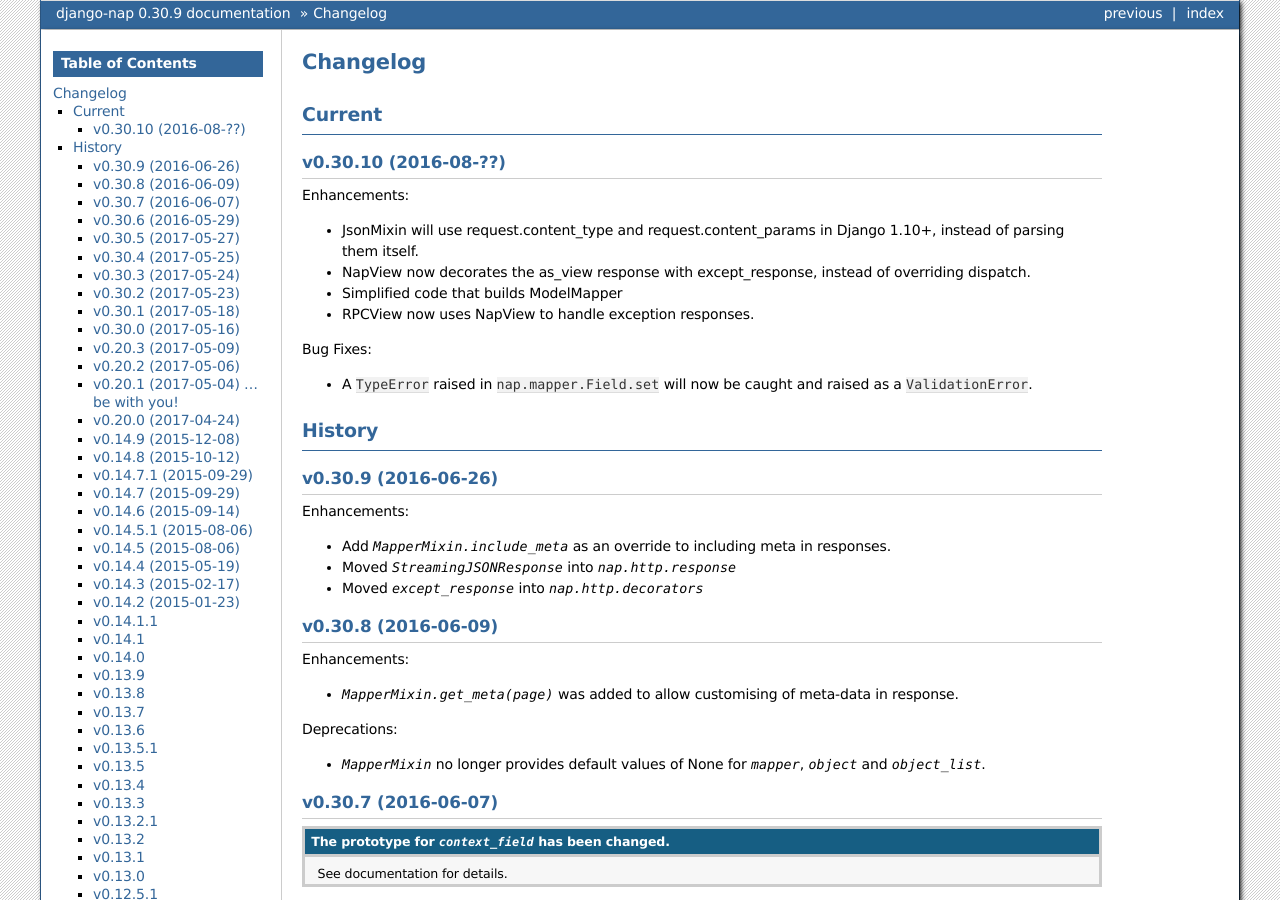
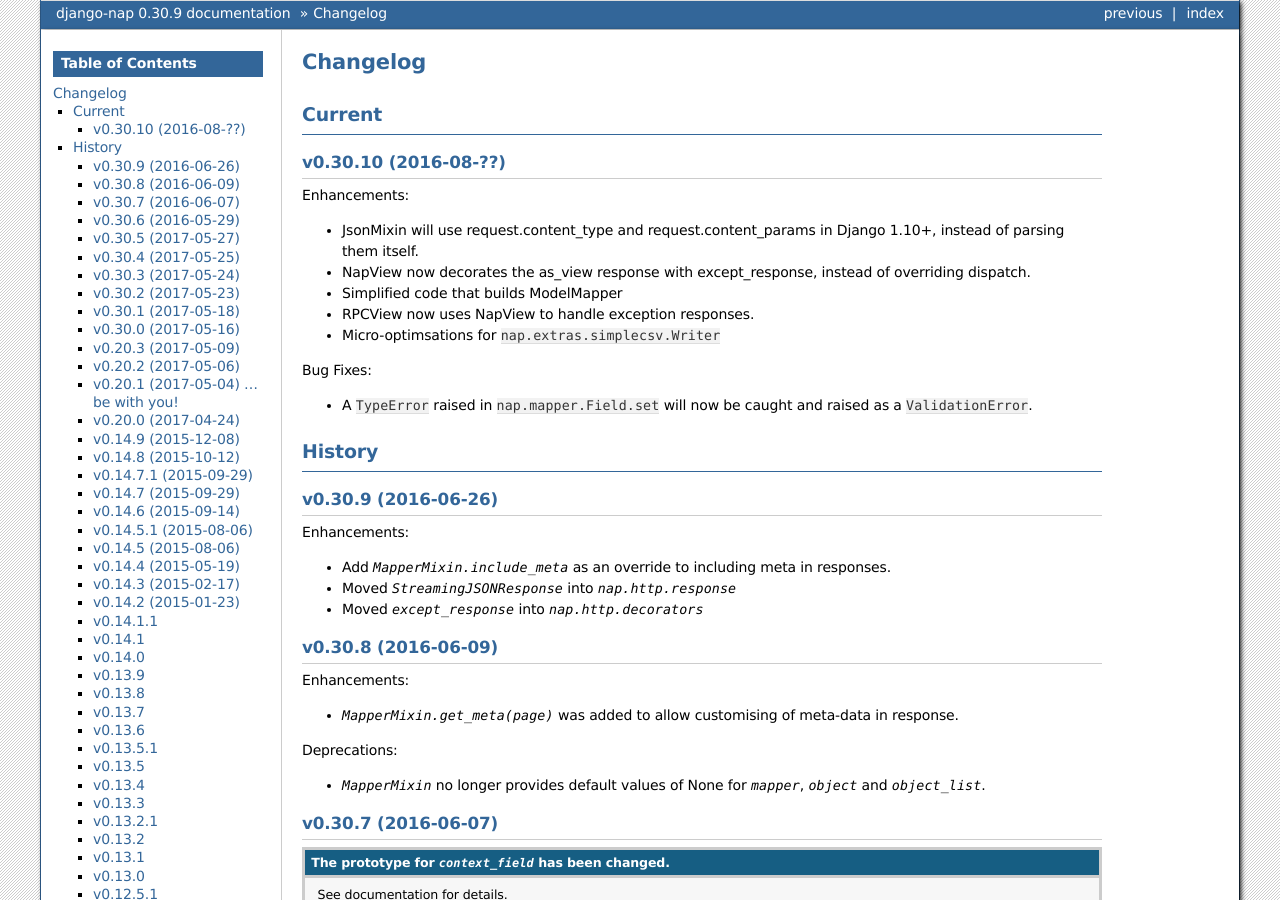
Before and after one commit to funkybob/django-nap, a Sphinx documentation site: the page built from docs/changelog.rst, in a window 1280 px wide and 900 px high. Built offline with Sphinx 7.4.7, drawn with Linux system fonts in a browser that asks for light colours.

Commit message:
Update changelog

```diff
--- a/docs/changelog.rst
+++ b/docs/changelog.rst
@@ -17,6 +17,7 @@ Enhancements:
   overriding dispatch.
 - Simplified code that builds ModelMapper
 - RPCView now uses NapView to handle exception responses.
+- Micro-optimsations for ``nap.extras.simplecsv.Writer``
 
 Bug Fixes:
 
```
